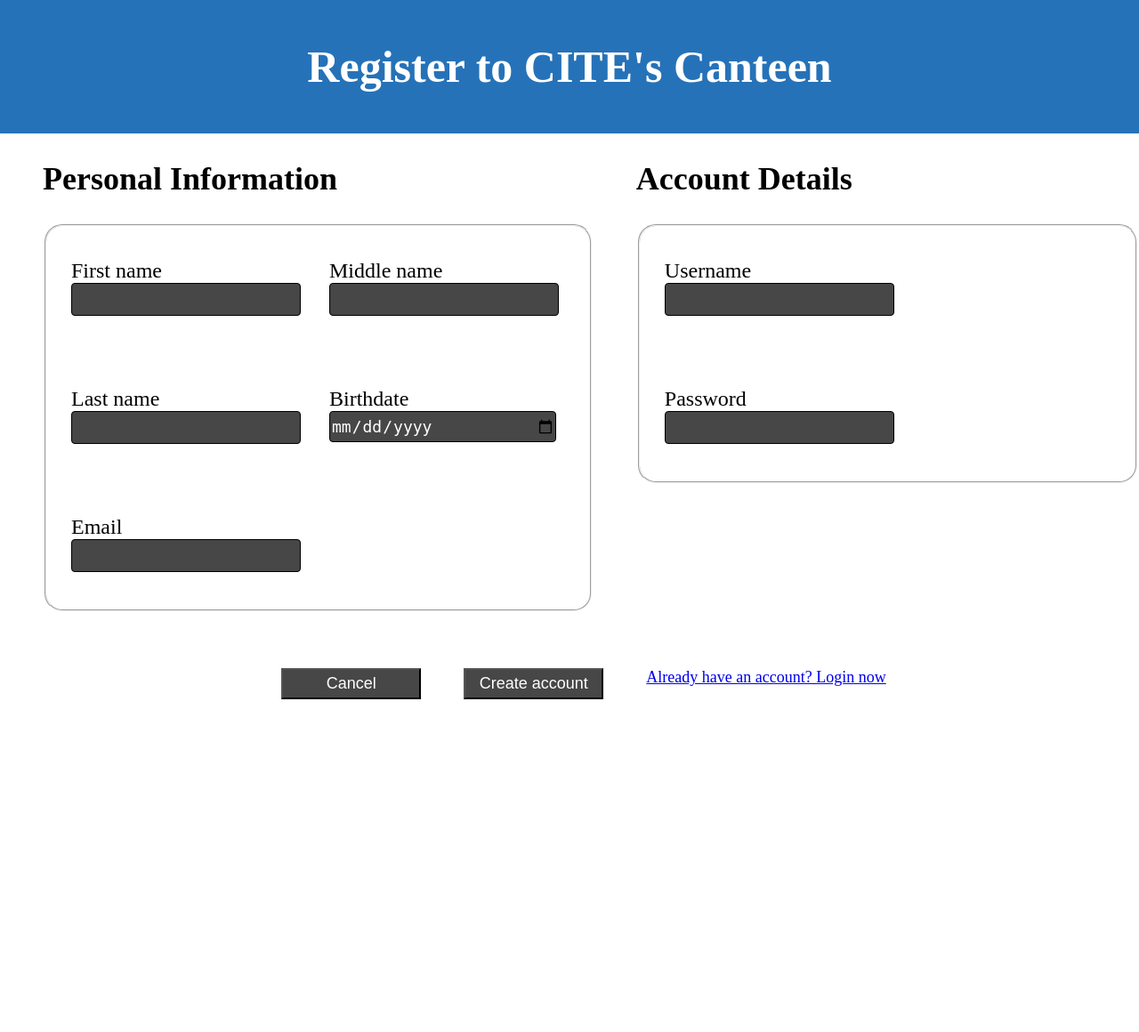
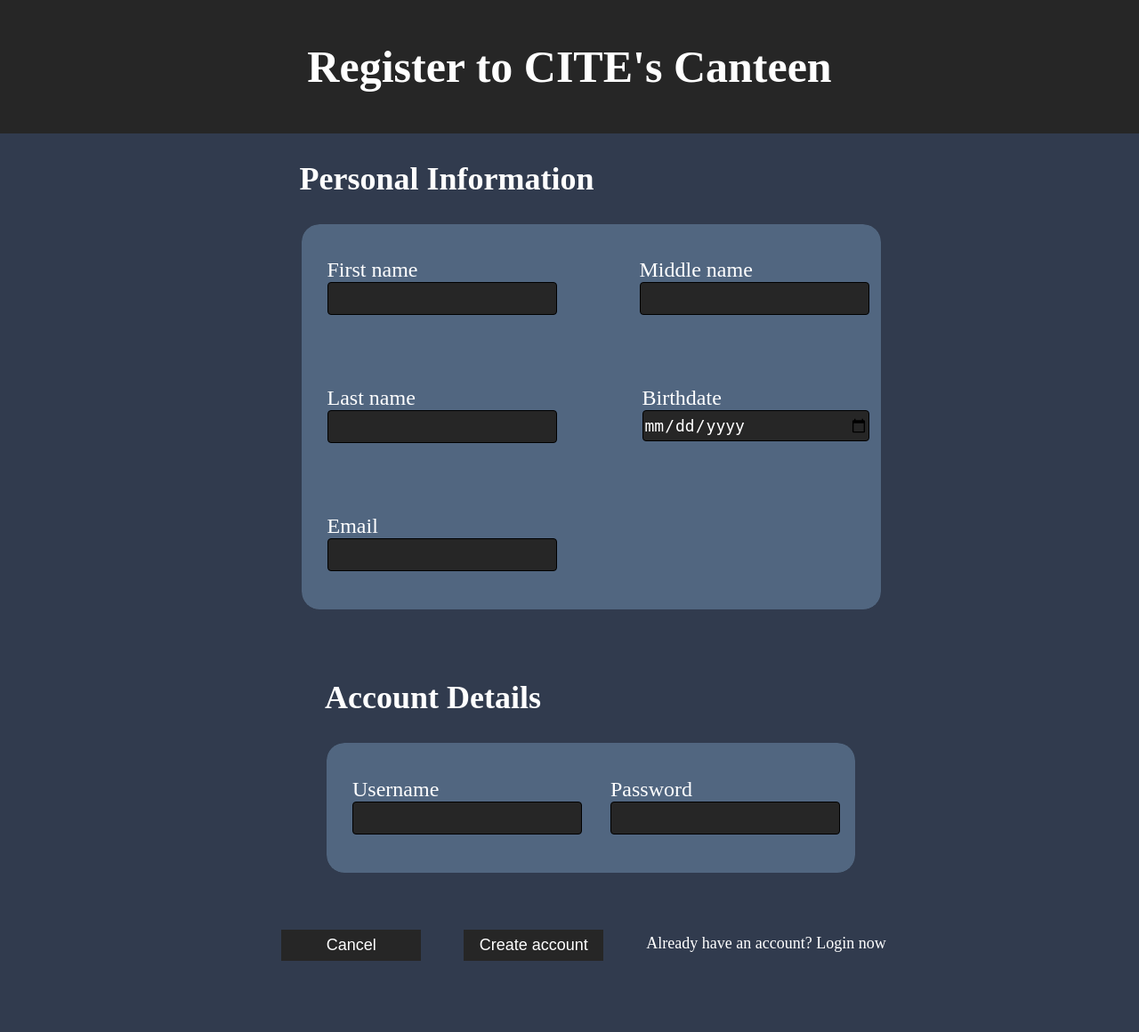
Before and after one commit to CleavinJosh/Group1_Web_Final, a PHP site: page /index.php/registration in a window 1280 px wide. Shown: the whole page at 89% size. Before the commit the page ends 786 px from the top, so only its background shows below. Run offline with PHP 8.4, Linux system fonts and the light colour scheme.

Commit message:
kani sa kay mawala napud ning wifi unya :(

```diff
--- a/View/assets/css/register.css
+++ b/View/assets/css/register.css
@@ -2,6 +2,10 @@ body, header{
     border: 0;
     margin: 0;
     padding: 0;
+}
+
+body{
+    background-color: rgba(27,38,59, 0.9);
 }
 
 h1{
@@ -9,7 +13,7 @@ h1{
 }
 
 .header{
-    background-color: #2672B8;
+    background-color: #262626;
     height: 150px;
     display: flex;
     justify-content: center;
@@ -23,12 +27,14 @@ h1{
 
 .form-title{
     font-size: 36px;
+    color: #fff;
 }
 
 .form-label{
     font-size: 24px;
     margin-top: 2rem;
     margin-left: 1rem;
+    color: #fff;
 }
 
 .form-box{
@@ -37,19 +43,33 @@ h1{
     margin-bottom: 2rem;
     border: 1px solid #000;
     border-radius: 4px;
-    background-color: #474747;
+    background-color: #262626;
     color: #fff;
     font-size: 18px;
+}
+
+.form-box:hover{
+    cursor: text;
+    outline: auto;
+}
+
+.password-form-box{
+    /* margin-right: 1rem; */
+}
+
+.general-container{
+    background-color: rgba(114,145,177, 0.5);
+    border: 1px solid transparent
 }
 
 .personal-information-form-container{
     /* display: grid;
     grid-template-columns: repeat(3, 1fr); */
-
+    max-width: 625px;
     display: flex;
     flex-wrap: wrap;
+    justify-content: space-between;
     gap: 1rem;
-    max-width: 625px;
     border-radius: 20px;
 }
 
@@ -57,28 +77,37 @@ h1{
     display: flex;
     flex-wrap: wrap;
     gap: 1rem;
-    max-width: 700px;
+    max-width: 625px;
     padding-right: 1rem;
     border-radius: 20px;
 }
 
 .form-button{
-    background-color: #474747;
+    background-color: #262626;
     color: #fff;
     width: 157px;
     height: 35px;
     font-size: 18px;
+    border: transparent;
+}
+
+.form-button:hover{
+    outline: auto;
+    cursor: pointer;
 }
 
 .cancel-and-create-buttons-container{
     display: flex;
+    flex-wrap: wrap;
     gap: 3rem;
+    justify-content: center;
     margin-left: 2rem;
 }
 
 .top-form{
     margin-left: 3rem;
     display: flex;
+    flex-wrap: wrap;
     justify-content: center;
     /* flex-direction: column; */
     gap: 3rem;
@@ -87,6 +116,7 @@ h1{
 
 .bottom-form{
     display: flex;
+    flex-wrap: wrap;
     justify-content: center;
 }
 
@@ -99,3 +129,15 @@ h1{
 .login-link{
     font-size: 18px;
 }
+
+a{
+    color: #fff;
+    text-decoration: none;
+    position: relative;
+    top: 5px;
+}
+
+a:hover{
+    text-decoration: underline;
+    /* outline: auto; */
+}
--- a/View/registration/index.view.php
+++ b/View/registration/index.view.php
@@ -10,7 +10,7 @@
         <div class="top-form">
             <section>
                 <h2 class="form-title">Personal Information</h2>
-                <fieldset class="personal-information-form-container">
+                <fieldset class="personal-information-form-container general-container">
                     <label class="form-label top-in-the-list">
                         First name
                         <div>
@@ -38,7 +38,7 @@
                     <label class="form-label">
                         Email
                         <div>
-                            <input name="email" class="form-box" type="email" required>
+                            <input name="email" class="form-box last-form-box" type="email" required>
                         </div>
                     </label>
                 </fieldset>
@@ -46,17 +46,17 @@
 
             <section>
                 <h2 class="form-title">Account Details</h2>
-                <fieldset class="account-details-form-container">
+                <fieldset class="account-details-form-container general-container">
                     <label class="form-label">
                         Username
                         <div>
-                            <input name="username" class="form-box" type="text" required>
+                            <input name="username" class="form-box username-form-box" type="text" required>
                         </div>
                     </label>
                     <label class="form-label">
                         Password
                         <div>
-                            <input name="password" class="form-box " type="password" required>
+                            <input name="password" class="form-box password-form-box last-form-box" type="password" required>
                         </div>
                     </label>
                 </fieldset>
```
Also changed, not shown: View/assets/css/login.css (+9 -20 lines), View/assets/css/register_media.css (+48 -0 lines), login_register/register.html (deleted, +0 -80 lines), View/assets/img/citeboys.png (added).
